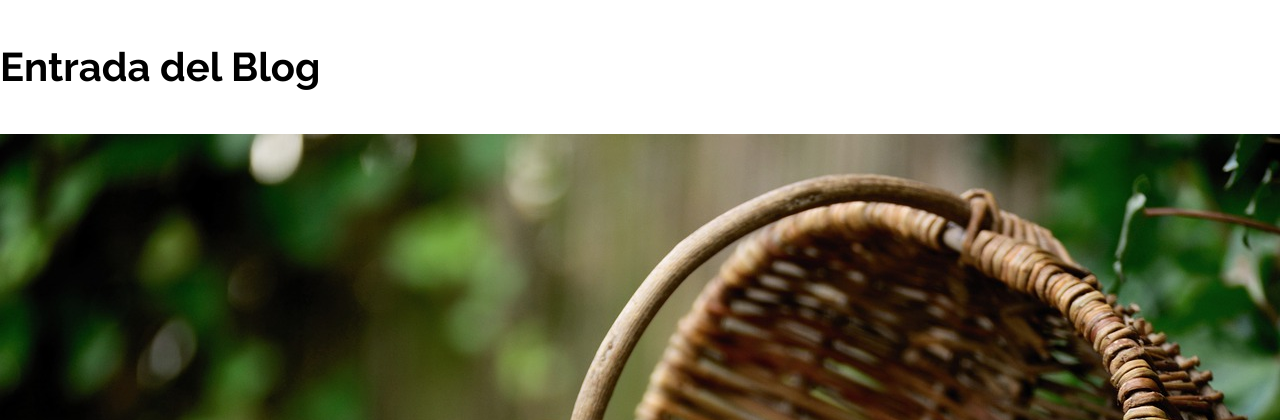
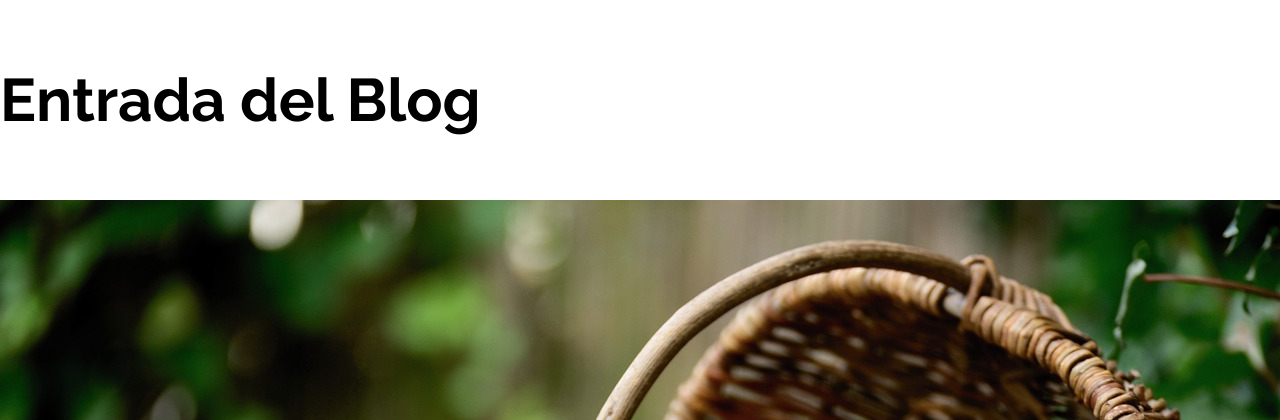
Before and after one commit to mundoenrique/desarrollo-web-juan-pablo, a PHP site: page / in a window 1280 px wide. Shown: the top 420 px of the page. Run offline with PHP 8.4, Linux system fonts and the light colour scheme.

Commit message:
Patron tiny tweaks

```diff
--- a/03-css-design-patterns/13-mostly_fluid/css/styles.css
+++ b/03-css-design-patterns/13-mostly_fluid/css/styles.css
@@ -37,3 +37,14 @@ p {
 }
 
 /** CODIGO AQUI **/
+h1 {
+  text-align: center;
+  font-size: 3rem;
+}
+
+@media (min-width: 768px) {
+  h1 {
+    text-align: left;
+    font-size: 6rem;
+  }
+}
```
